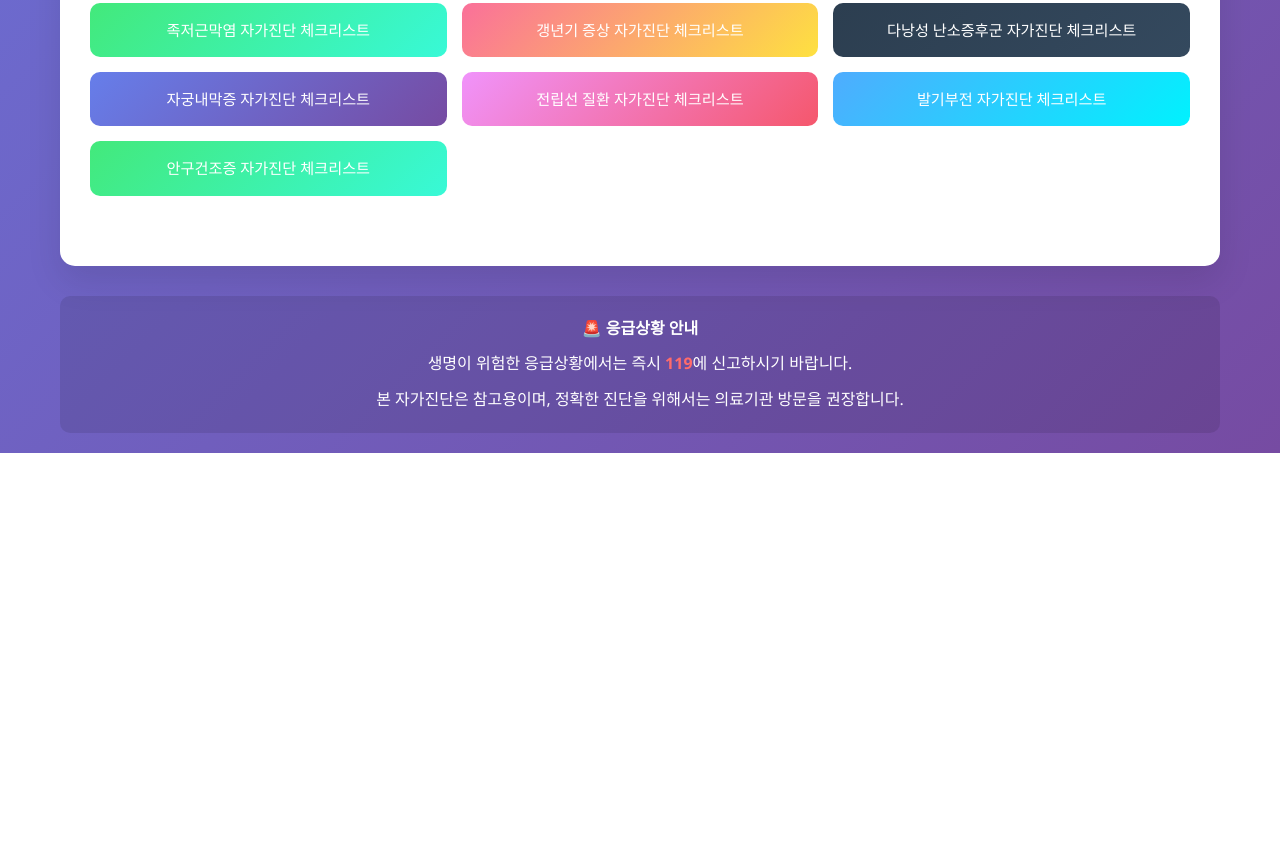
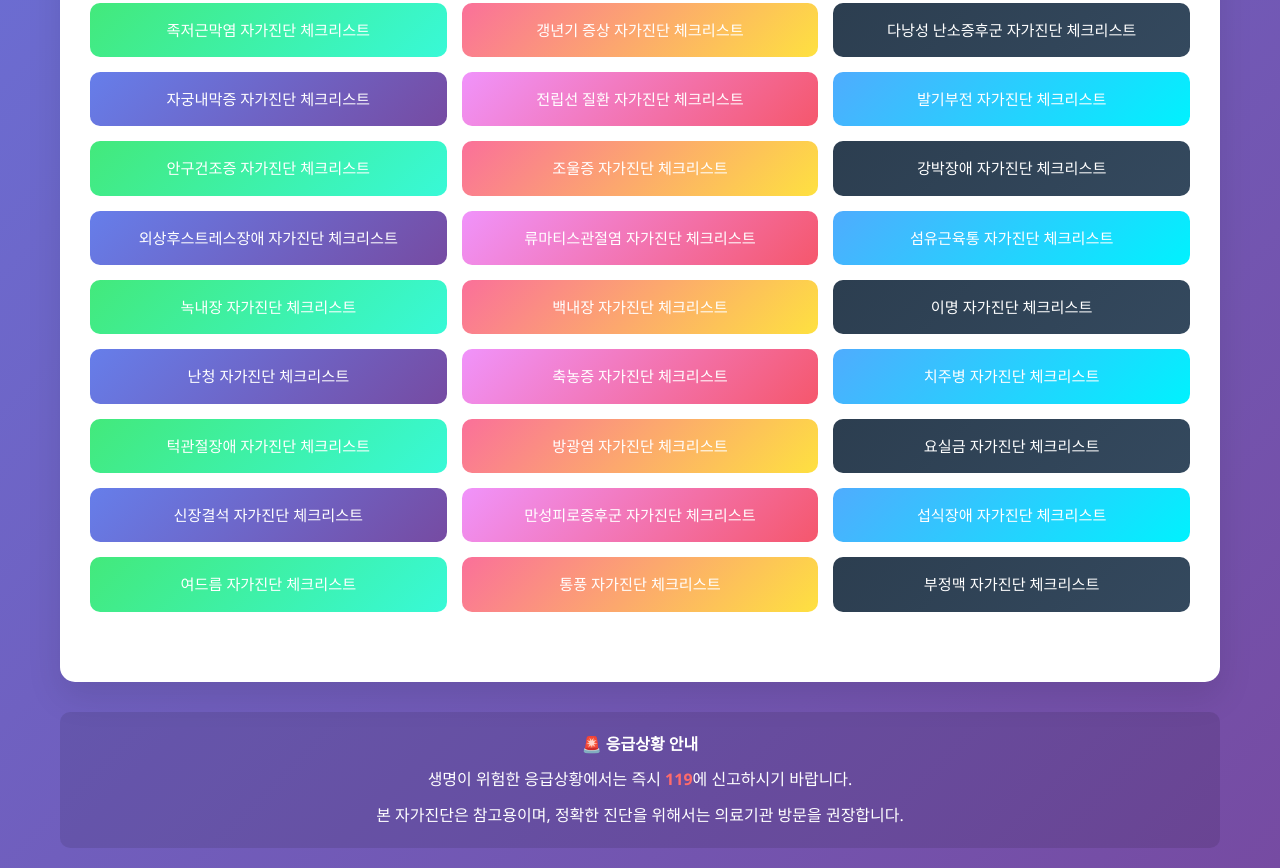
Before and after one commit to hkno3/check, a plain HTML site: page index.html in a window 1280 px wide. Shown: the part 1154-2022 px from the top of the page. Before the commit the page ends 1607 px from the top, so only its background shows below. Drawn offline with Linux system fonts and the light colour scheme.

Commit message:
Update index.html

```diff
--- a/index.html
+++ b/index.html
@@ -247,6 +247,26 @@
                 <a href="#" class="diagnosis-btn" onclick="openDiagnosis('prostate')">전립선 질환 자가진단 체크리스트</a>
                 <a href="#" class="diagnosis-btn" onclick="openDiagnosis('erectile-dysfunction')">발기부전 자가진단 체크리스트</a>
                 <a href="#" class="diagnosis-btn" onclick="openDiagnosis('eye-strain')">안구건조증 자가진단 체크리스트</a>
+                <a href="#" class="diagnosis-btn" onclick="openDiagnosis('bipolar')">조울증 자가진단 체크리스트</a>
+                <a href="#" class="diagnosis-btn" onclick="openDiagnosis('ocd')">강박장애 자가진단 체크리스트</a>
+                <a href="#" class="diagnosis-btn" onclick="openDiagnosis('ptsd')">외상후스트레스장애 자가진단 체크리스트</a>
+                <a href="#" class="diagnosis-btn" onclick="openDiagnosis('rheumatoid-arthritis')">류마티스관절염 자가진단 체크리스트</a>
+                <a href="#" class="diagnosis-btn" onclick="openDiagnosis('fibromyalgia')">섬유근육통 자가진단 체크리스트</a>
+                <a href="#" class="diagnosis-btn" onclick="openDiagnosis('glaucoma')">녹내장 자가진단 체크리스트</a>
+                <a href="#" class="diagnosis-btn" onclick="openDiagnosis('cataract')">백내장 자가진단 체크리스트</a>
+                <a href="#" class="diagnosis-btn" onclick="openDiagnosis('tinnitus')">이명 자가진단 체크리스트</a>
+                <a href="#" class="diagnosis-btn" onclick="openDiagnosis('hearing-loss')">난청 자가진단 체크리스트</a>
+                <a href="#" class="diagnosis-btn" onclick="openDiagnosis('sinusitis')">축농증 자가진단 체크리스트</a>
+                <a href="#" class="diagnosis-btn" onclick="openDiagnosis('periodontal')">치주병 자가진단 체크리스트</a>
+                <a href="#" class="diagnosis-btn" onclick="openDiagnosis('tmj')">턱관절장애 자가진단 체크리스트</a>
+                <a href="#" class="diagnosis-btn" onclick="openDiagnosis('cystitis')">방광염 자가진단 체크리스트</a>
+                <a href="#" class="diagnosis-btn" onclick="openDiagnosis('incontinence')">요실금 자가진단 체크리스트</a>
+                <a href="#" class="diagnosis-btn" onclick="openDiagnosis('kidney-stones')">신장결석 자가진단 체크리스트</a>
+                <a href="#" class="diagnosis-btn" onclick="openDiagnosis('chronic-fatigue')">만성피로증후군 자가진단 체크리스트</a>
+                <a href="#" class="diagnosis-btn" onclick="openDiagnosis('eating-disorder')">섭식장애 자가진단 체크리스트</a>
+                <a href="#" class="diagnosis-btn" onclick="openDiagnosis('acne')">여드름 자가진단 체크리스트</a>
+                <a href="#" class="diagnosis-btn" onclick="openDiagnosis('gout')">통풍 자가진단 체크리스트</a>
+                <a href="#" class="diagnosis-btn" onclick="openDiagnosis('arrhythmia')">부정맥 자가진단 체크리스트</a>
             </div>
         </div>
 
```
